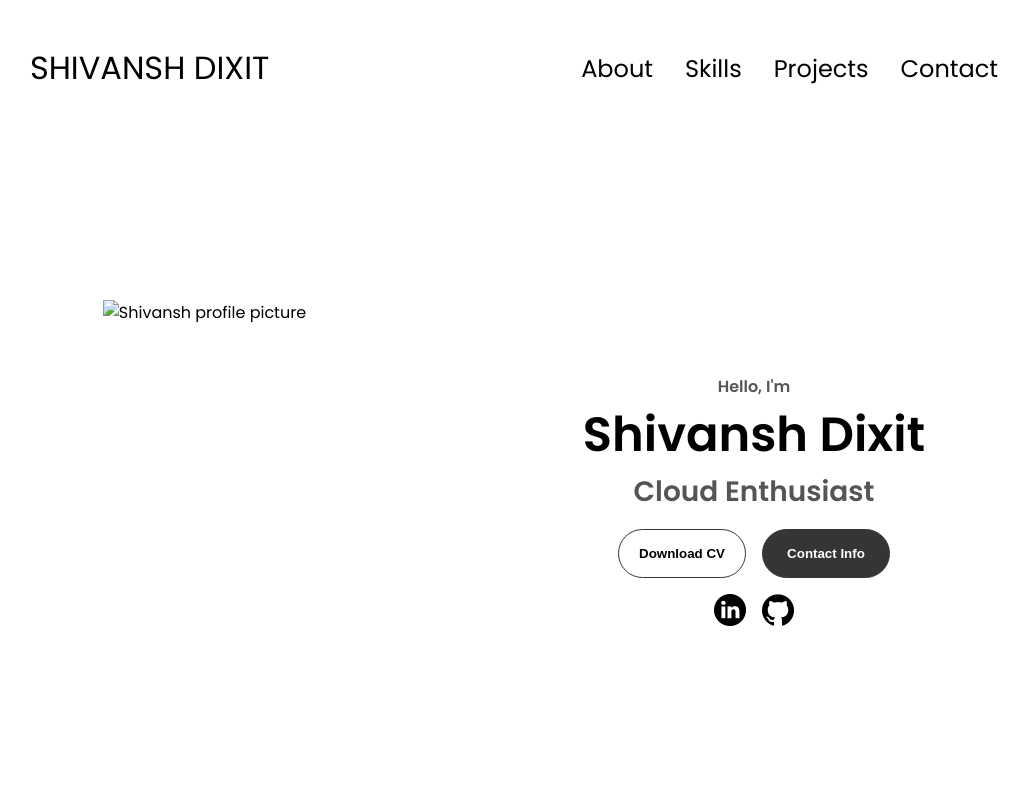
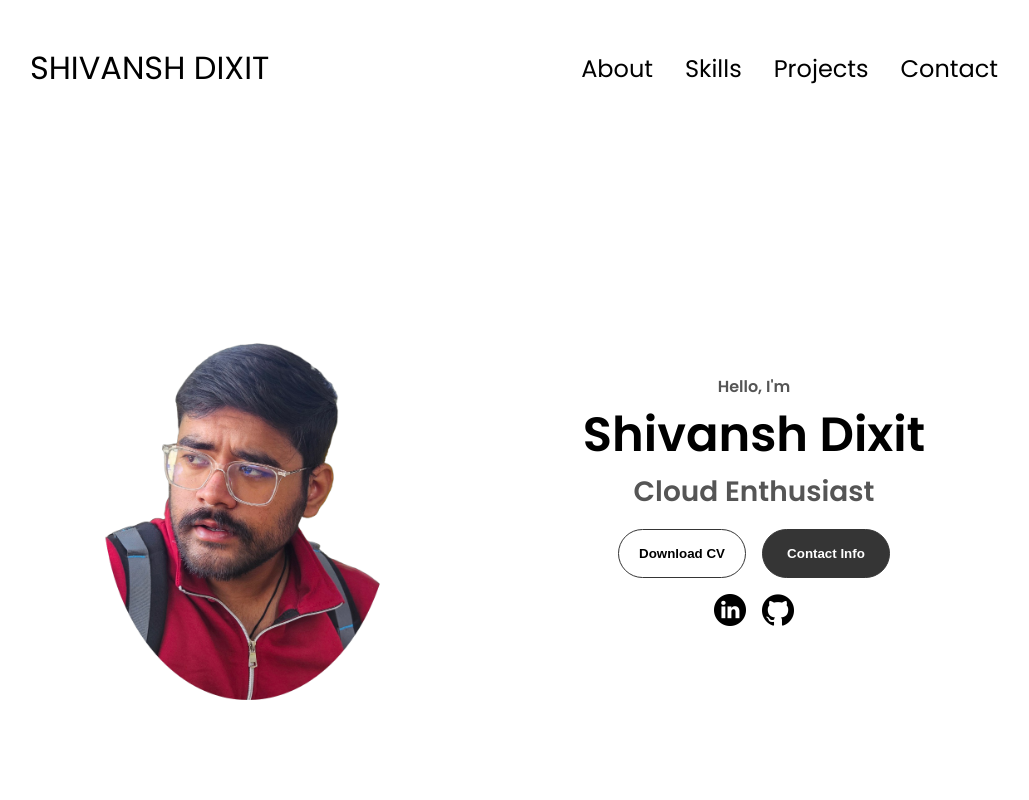
Before and after one commit to Elfinxd/Portfolio, a plain HTML site: page index.html in a window 1280 px wide. Shown: the top 800 px of the page, without its empty margins (126-1155 px from the left). Drawn offline with Linux system fonts and the light colour scheme; files whose address does not match are found by name.

Commit message:
Update index.html

```diff
--- a/index.html
+++ b/index.html
@@ -38,7 +38,7 @@
     </nav>
     <section id="profile">
       <div class="section__pic-container">
-        <img src="./assets/profile_portfolio_final.png" alt="Shivansh profile picture" />
+        <img src="profile_portfolio_final.png" />
       </div>
       <div class="section__text">
         <p class="section__text__p1">Hello, I'm</p>
```
